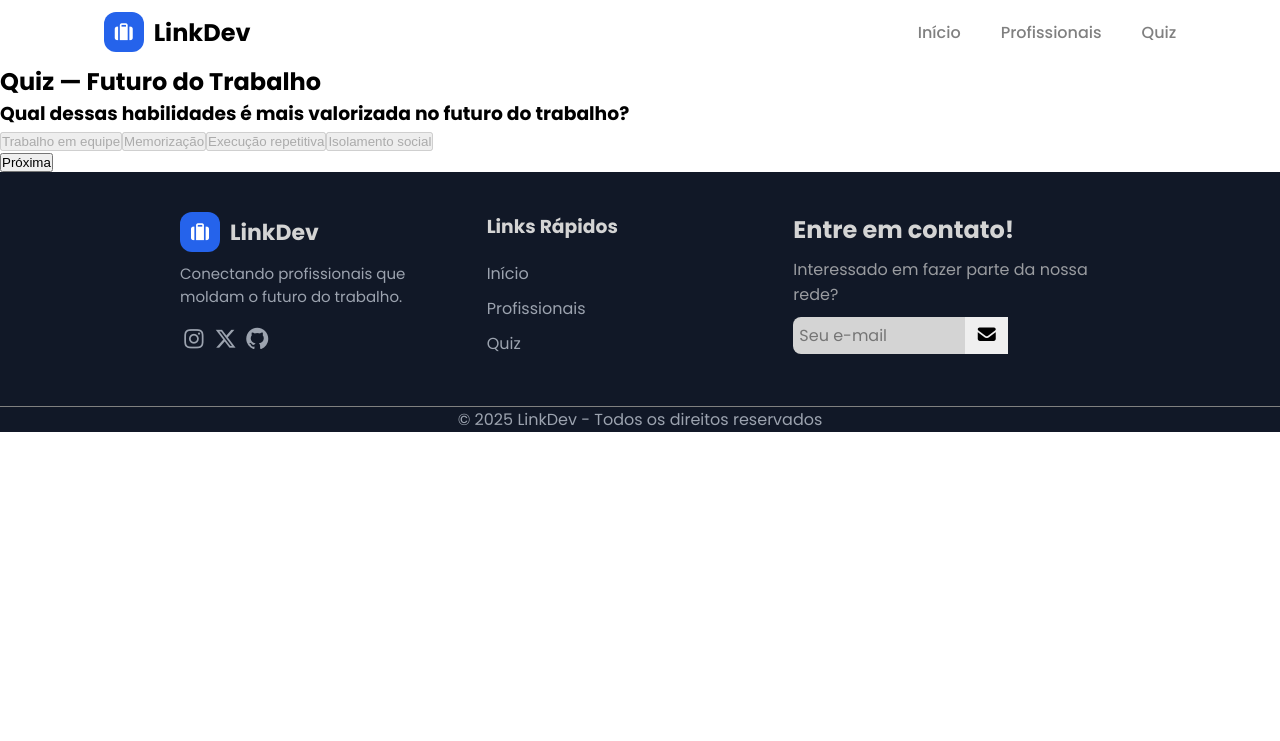
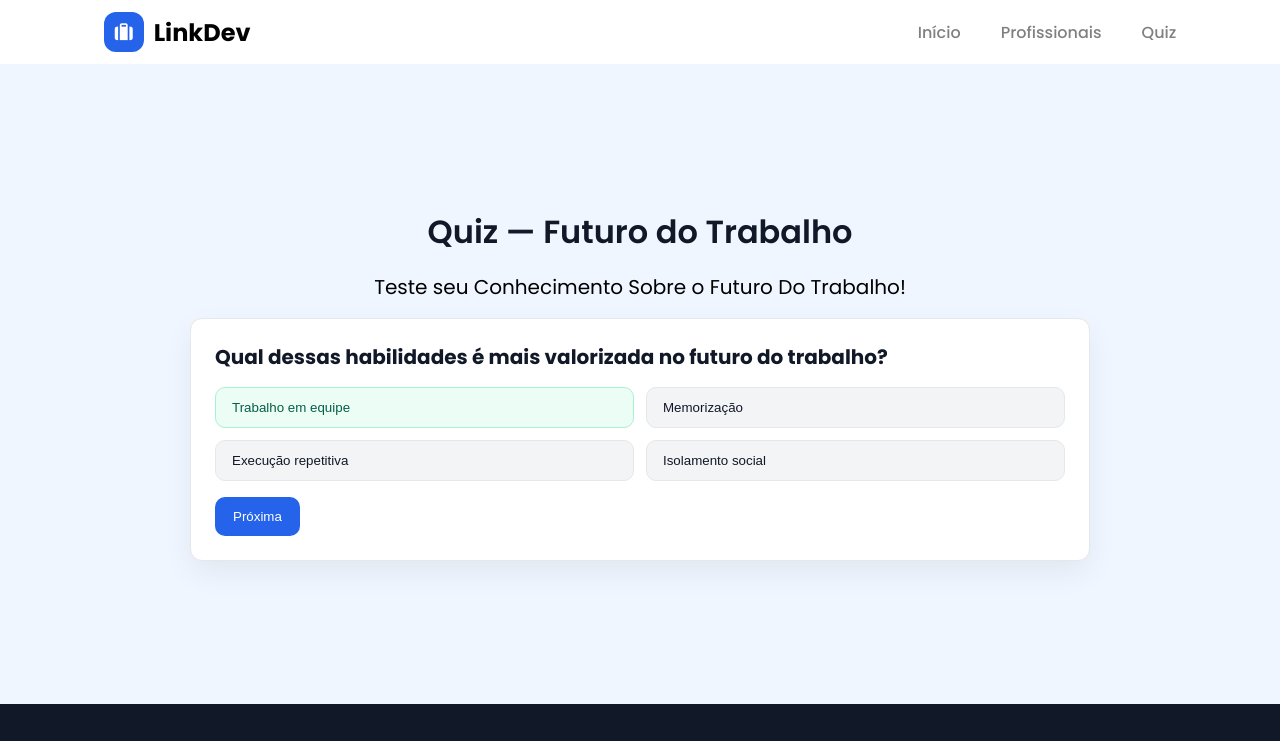
Before and after one commit to Castilho8/GS--Web-Dev--FrontEnd, a plain HTML site: page src/pages/quiz.html in a window 1280 px wide. Both pictures are taken after a click on the button "Trabalho em equipe". Shown: the top 741 px of the page. Drawn offline with Linux system fonts and the light colour scheme.

Commit message:
att: Quiz e Css

```diff
--- a/src/css/style.css
+++ b/src/css/style.css
@@ -11,6 +11,7 @@ body {
     font-family: 'Poppins', sans-serif;
 }
 
+/* Header */
 .header-container {
     display: flex;
     justify-content: space-around;
@@ -60,6 +61,7 @@ body {
     justify-content: center;
 }
 
+/* Intro Site */
 .intro {
     height: 600px;
     background-color: #EFF6FF;
@@ -119,6 +121,7 @@ body {
     font-size: 25px;
 }
 
+/* Card Perfis */
 .perfis {
     width: 100%;
     padding: 40px 0;
@@ -139,7 +142,6 @@ body {
     gap: 32px;
     width: 90%;
     max-width: 1500px;
-    /* mais largo para aproximar da captura */
     height: auto;
     margin: 24px auto 0;
 }
@@ -256,6 +258,7 @@ body {
     transform: translateX(4px);
 }
 
+/* Footer */
 footer {
     width: 100%;
     color: #d4d4d4;
@@ -384,6 +387,7 @@ footer {
     justify-content: center;
 }
 
+/* SlideShow */
 .perfil-slideshow {
     width: 100%;
     margin: 40px auto;
@@ -528,11 +532,12 @@ footer {
     border-bottom: 1px solid #e5e7eb;
 }
 
-.slide-body-contact p {
+.slide-body-contact p{
     color: #1d4ed8;
-    display: flex;
+    display: inline-flex;
     align-items: center;
     gap: 8px;
+    text-decoration: none;
 }
 
 .slide-body-contact span {
@@ -605,3 +610,107 @@ footer {
     color: #dc2626;
     border: 1px solid #fecaca;
 }
+
+.quiz-section {
+    display: flex;
+    align-items: center;
+    justify-content: center;
+    flex-direction: column;
+    background-color: #eff6ff ;
+    min-height: 80vh;
+    padding: 40px 16px;
+}
+
+/* Quiz */
+.quiz-container {
+    width: 100%;
+    max-width: 900px;
+    display: flex;
+    flex-direction: column;
+    gap: 16px;
+}
+
+.quiz-title {
+    font-size: 32px;
+    font-weight: 600;
+    color: #111827;
+    text-align: center;
+}
+
+.quiz-subtitle {
+    text-align: center;
+    font-size: 20px;
+}
+.quiz-box {
+    background: #ffffff;
+    border: 1px solid #e5e7eb;
+    border-radius: 12px;
+    box-shadow: 0 12px 30px rgba(16, 24, 40, 0.06);
+    padding: 24px;
+}
+
+#question {
+    font-size: 20px;
+    color: #111827;
+    margin-bottom: 16px;
+    line-height: 1.4;
+}
+
+.quiz-buttons {
+    display: grid;
+    grid-template-columns: repeat(2, minmax(0, 1fr));
+    gap: 12px;
+}
+
+.quiz-buttons button {
+    background: #f3f4f6;
+    color: #111827;
+    border: 1px solid #e5e7eb;
+    padding: 12px 16px;
+    border-radius: 10px;
+    text-align: left;
+    cursor: pointer;
+    transition: background 0.2s ease, box-shadow 0.2s ease, transform 0.05s ease;
+}
+
+.quiz-buttons button:hover {
+    background: #e5e7eb;
+}
+
+.quiz-buttons button:active {
+    transform: translateY(1px);
+}
+
+
+.quiz-buttons .correct {
+    background: #ecfdf5;
+    border-color: #a7f3d0;
+    color: #065f46;
+}
+
+.quiz-buttons .incorrect {
+    background: #fef2f2;
+    border-color: #fecaca;
+    color: #7f1d1d;
+}
+
+.next-btn {
+    margin-top: 16px;
+    background: #2563eb;
+    color: #ffffff;
+    border: none;
+    padding: 12px 18px;
+    border-radius: 10px;
+    font-weight: 500;
+    cursor: pointer;
+    transition: background 0.2s ease, opacity 0.2s ease;
+}
+
+.next-btn:hover {
+    background: #1d4ed8;
+}
+
+.next-btn:disabled {
+    opacity: 0.6;
+    cursor: not-allowed;
+}
--- a/src/js/quiz.js
+++ b/src/js/quiz.js
@@ -11,19 +11,37 @@ const questions = [
   {
     question: "Qual tecnologia mais impacta o mercado atual?",
     answers: [
-      { text: "Inteligência Artificial", correct: true },
       { text: "Fax", correct: false },
       { text: "Disquete", correct: false },
+      { text: "Inteligência Artificial", correct: true },
       { text: "Máquina de escrever", correct: false }
     ]
   },
   {
     question: "O que é mais importante para se destacar no futuro?",
     answers: [
+      { text: "Fazer sempre o mesmo", correct: false },
       { text: "Adaptabilidade e aprendizado contínuo", correct: true },
-      { text: "Fazer sempre o mesmo", correct: false },
       { text: "Evitar mudanças", correct: false },
       { text: "Ignorar tecnologia", correct: false }
+    ]
+  },
+  {
+    question: "Qual modelo de trabalho tende a crescer no futuro?",
+    answers: [
+      { text: "Híbrido e flexível", correct: true },
+      { text: "Apenas presencial com horário rígido", correct: false },
+      { text: "Somente remoto sem colaboração", correct: false },
+      { text: "Turnos fixos sem autonomia", correct: false }
+    ]
+  },
+  {
+    question: "Para se manter relevante com IA e automação, o que priorizar?",
+    answers: [
+      { text: "Evitar novas tecnologias", correct: false },
+      { text: "Aprendizado contínuo, upskilling e reskilling", correct: true },
+      { text: "Focar apenas em tarefas repetitivas", correct: false },
+      { text: "Trabalhar isolado sem feedback", correct: false }
     ]
   }
 ];
--- a/src/pages/quiz.html
+++ b/src/pages/quiz.html
@@ -27,6 +27,7 @@
     <section class="quiz-section">
         <div class="quiz-container">
             <h2 class="quiz-title">Quiz — Futuro do Trabalho</h2>
+            <p class="quiz-subtitle">Teste seu Conhecimento Sobre o Futuro Do Trabalho!</p>
 
             <div class="quiz-box">
                 <h3 id="question">Carregando pergunta...</h3>
```
Also changed, not shown: src/js/perfil.js (+4 -4 lines), src/pages/perfil.html (+1 -1 lines), 1 other file.
